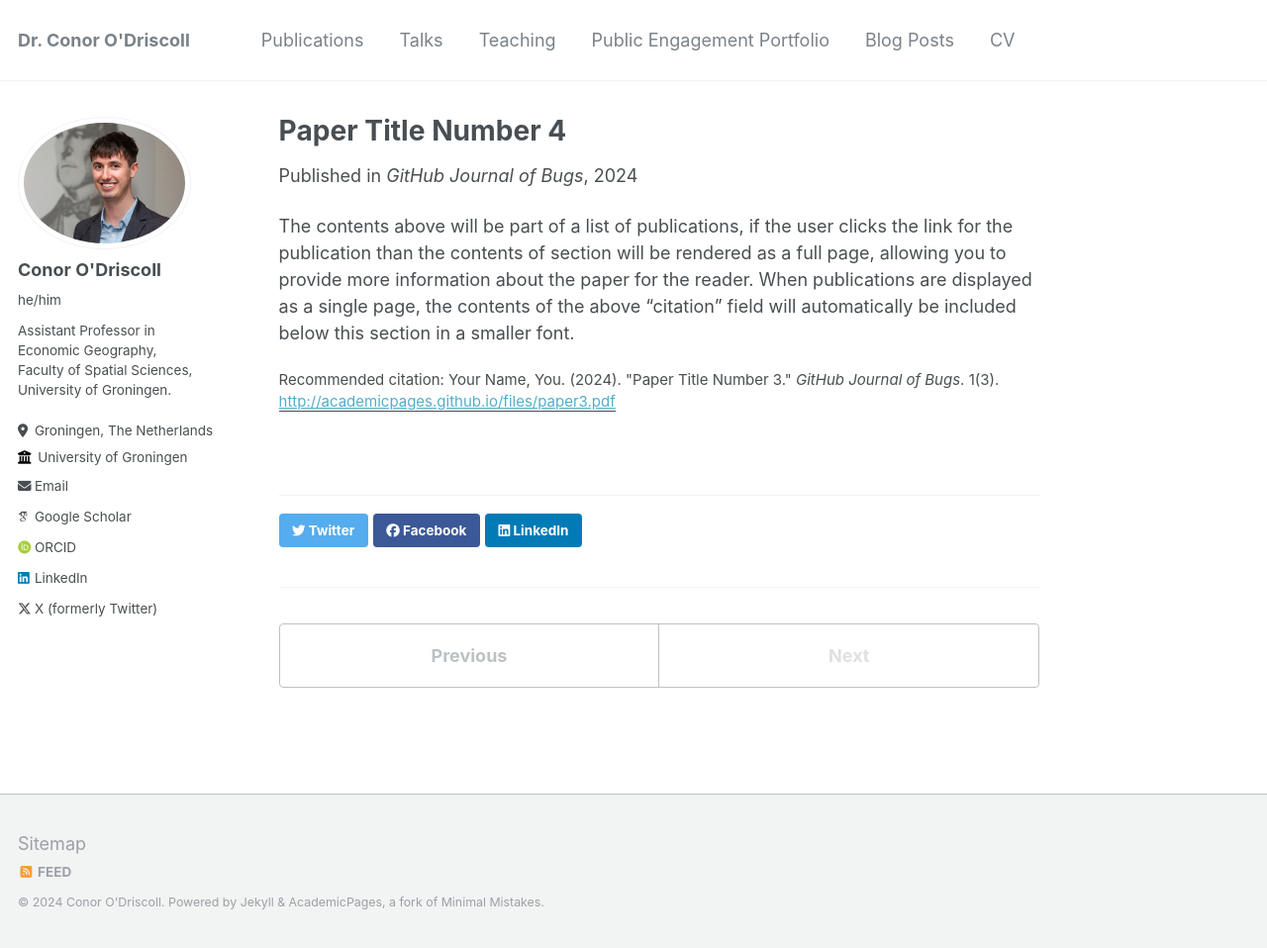
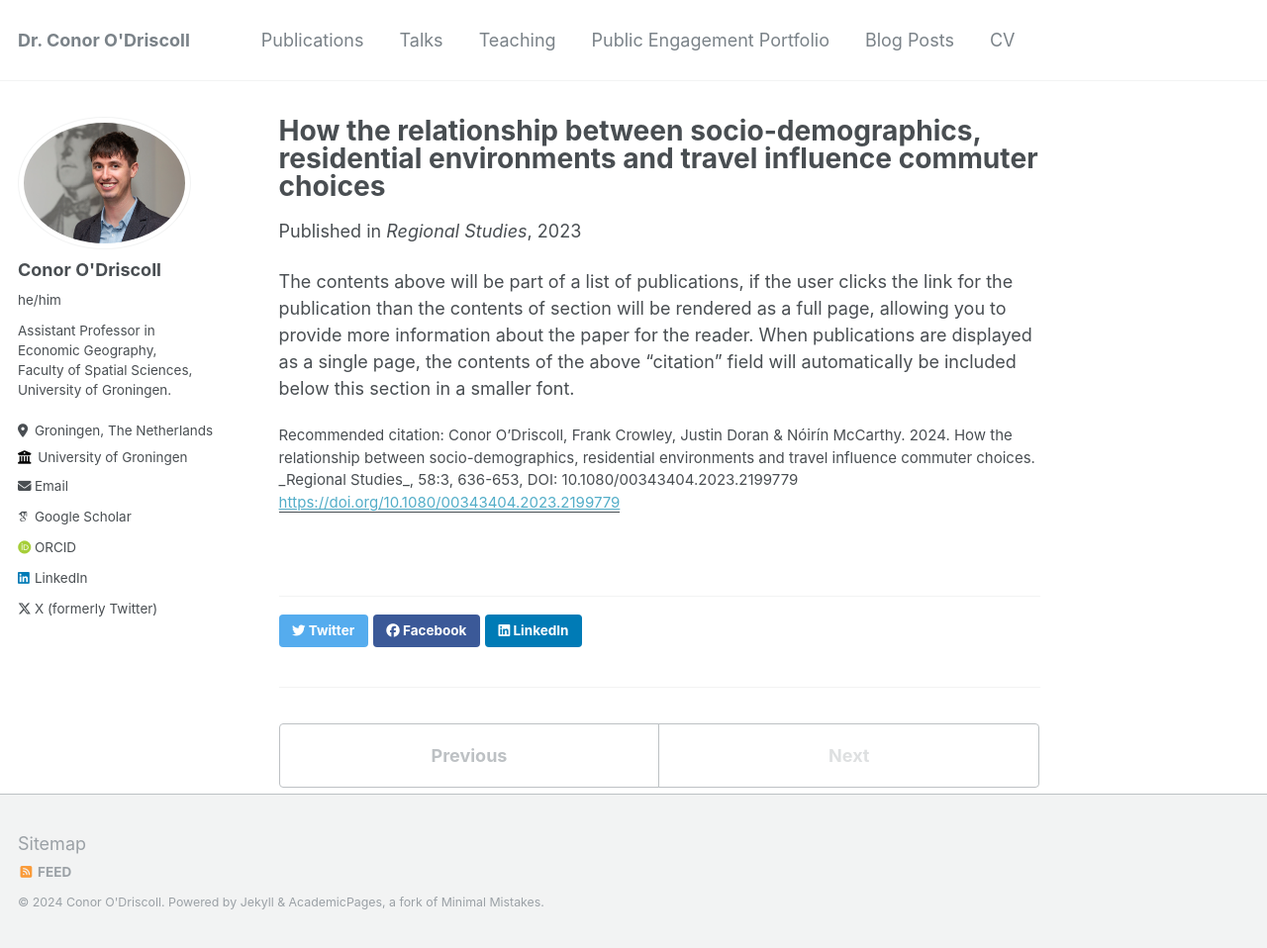
Before and after one commit to conor-o-driscoll/conor-o-driscoll.github.io, a Jekyll site: the page built from _publications/2024-02-17-paper-title-number-4.md, in a window 1280 px wide and 958 px high. Shown: the whole window at 99% size. Built offline with Jekyll 4.4.1, drawn with Linux system fonts in a browser that asks for light colours; some web fonts are replaced.

Commit message:
Update 2024-02-17-paper-title-number-4.md

```diff
--- a/_publications/2024-02-17-paper-title-number-4.md
+++ b/_publications/2024-02-17-paper-title-number-4.md
@@ -1,12 +1,12 @@
 ---
-title: "Paper Title Number 4"
+title: "How the relationship between socio-demographics, residential environments and travel influence commuter choices"
 collection: publications
-permalink: /publication/2024-02-17-paper-title-number-4
-excerpt: 'This paper is about fixing template issue #693.'
-date: 2024-02-17
-venue: 'GitHub Journal of Bugs'
-paperurl: 'http://academicpages.github.io/files/paper3.pdf'
-citation: 'Your Name, You. (2024). &quot;Paper Title Number 3.&quot; <i>GitHub Journal of Bugs</i>. 1(3).'
+permalink: /publication/COD_RS_2023
+excerpt: 'This paper uses Generalised Structural Equation Modelling, fine-grain spatial data, and individual-level census data to explore the determinants of travel mode choices.'
+date: 2023-05-04
+venue: 'Regional Studies'
+paperurl: 'https://doi.org/10.1080/00343404.2023.2199779'
+citation: 'Conor O’Driscoll, Frank Crowley, Justin Doran & Nóirín McCarthy. 2024. How the relationship between socio-demographics, residential environments and travel influence commuter choices. _Regional Studies_, 58:3, 636-653, DOI: 10.1080/00343404.2023.2199779'
 ---
 
 The contents above will be part of a list of publications, if the user clicks the link for the publication than the contents of section will be rendered as a full page, allowing you to provide more information about the paper for the reader. When publications are displayed as a single page, the contents of the above "citation" field will automatically be included below this section in a smaller font.
```
